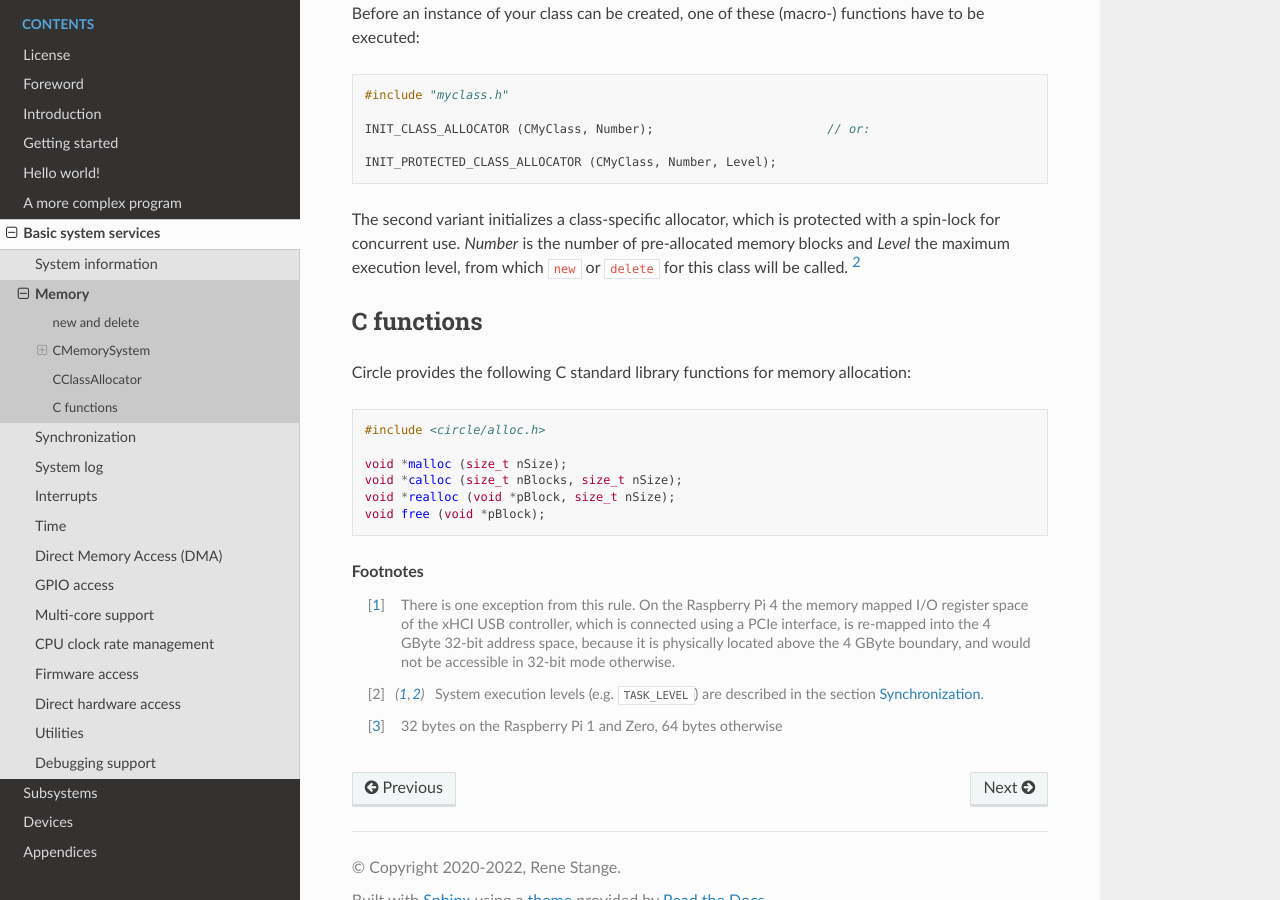
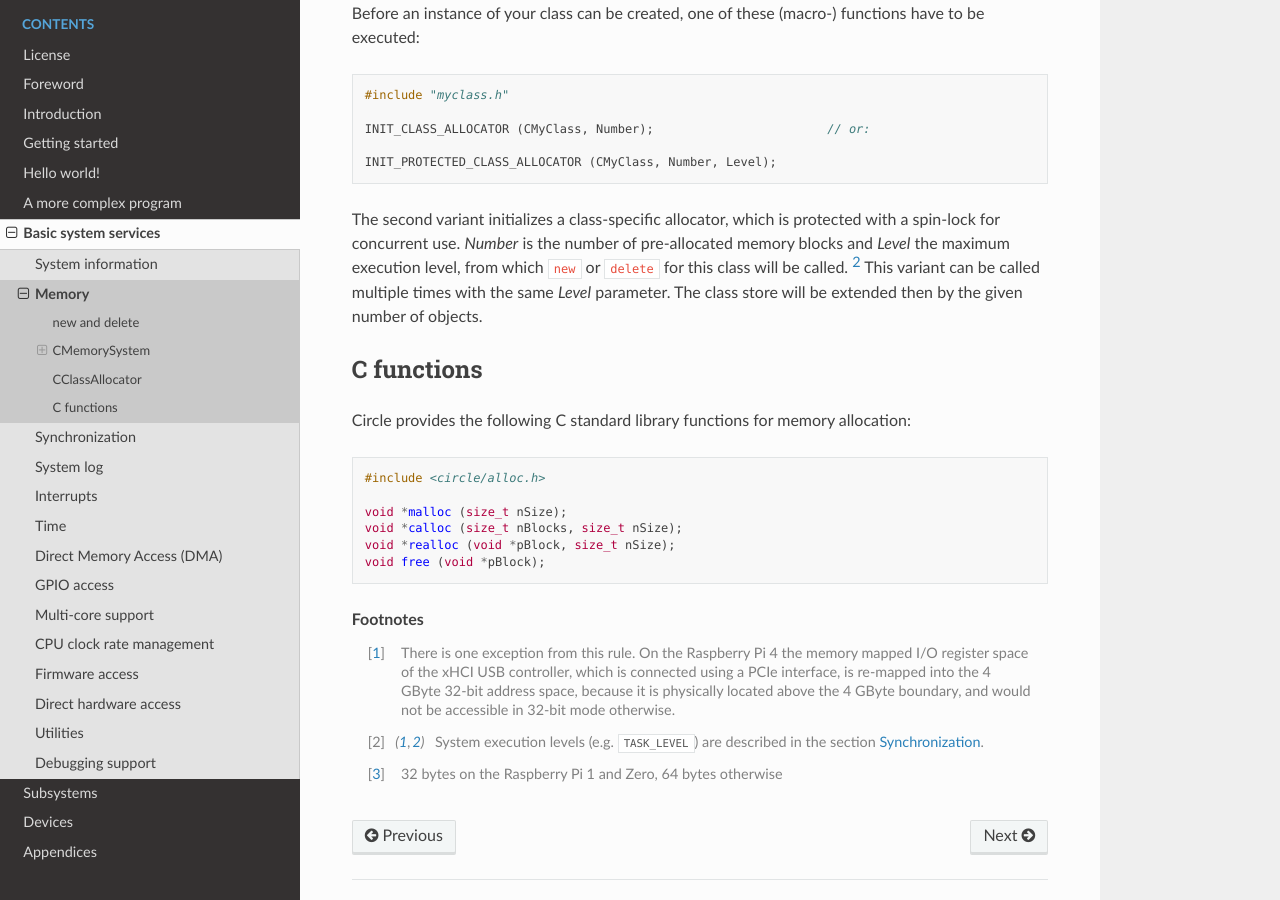
Before and after one commit to rsta2/circle-docs, a Sphinx documentation site: the page built from docs/basic-system-services/memory.rst, in a window 1280 px wide and 900 px high, scrolled down 2497 px. Built offline with Sphinx 7.4.7 and the Read the Docs theme 2.0.0, drawn with Linux system fonts in a browser that asks for light colours.

Commit message:
basic-system-services/memory: INIT_PROTECTED_CLASS_ALLOCATOR() callable more than once

```diff
--- a/docs/basic-system-services/memory.rst
+++ b/docs/basic-system-services/memory.rst
@@ -100,7 +100,7 @@ Before an instance of your class can be created, one of these (macro-) functions
 
 	INIT_PROTECTED_CLASS_ALLOCATOR (CMyClass, Number, Level);
 
-The second variant initializes a class-specific allocator, which is protected with a spin-lock for concurrent use. *Number* is the number of pre-allocated memory blocks and *Level* the maximum execution level, from which ``new`` or ``delete`` for this class will be called. [#el]_
+The second variant initializes a class-specific allocator, which is protected with a spin-lock for concurrent use. *Number* is the number of pre-allocated memory blocks and *Level* the maximum execution level, from which ``new`` or ``delete`` for this class will be called. [#el]_ This variant can be called multiple times with the same *Level* parameter. The class store will be extended then by the given number of objects.
 
 C functions
 ^^^^^^^^^^^
```
